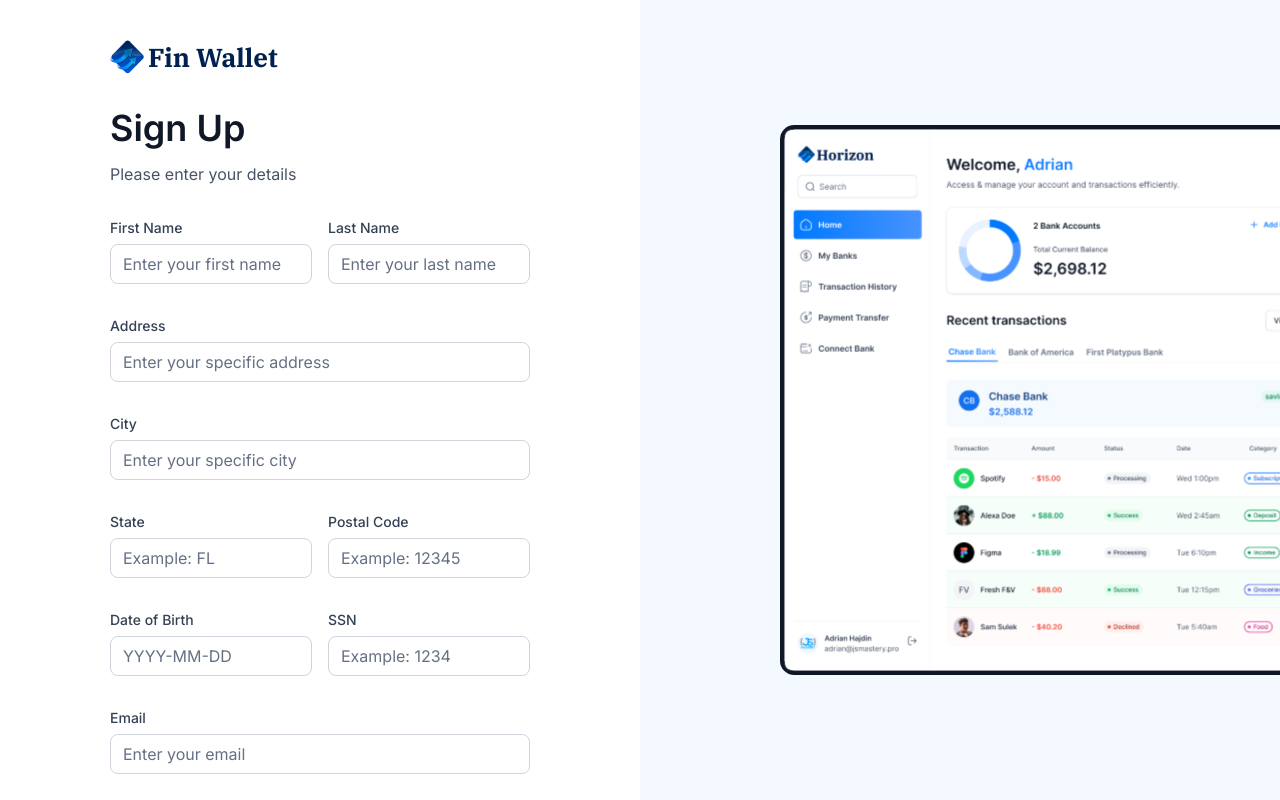
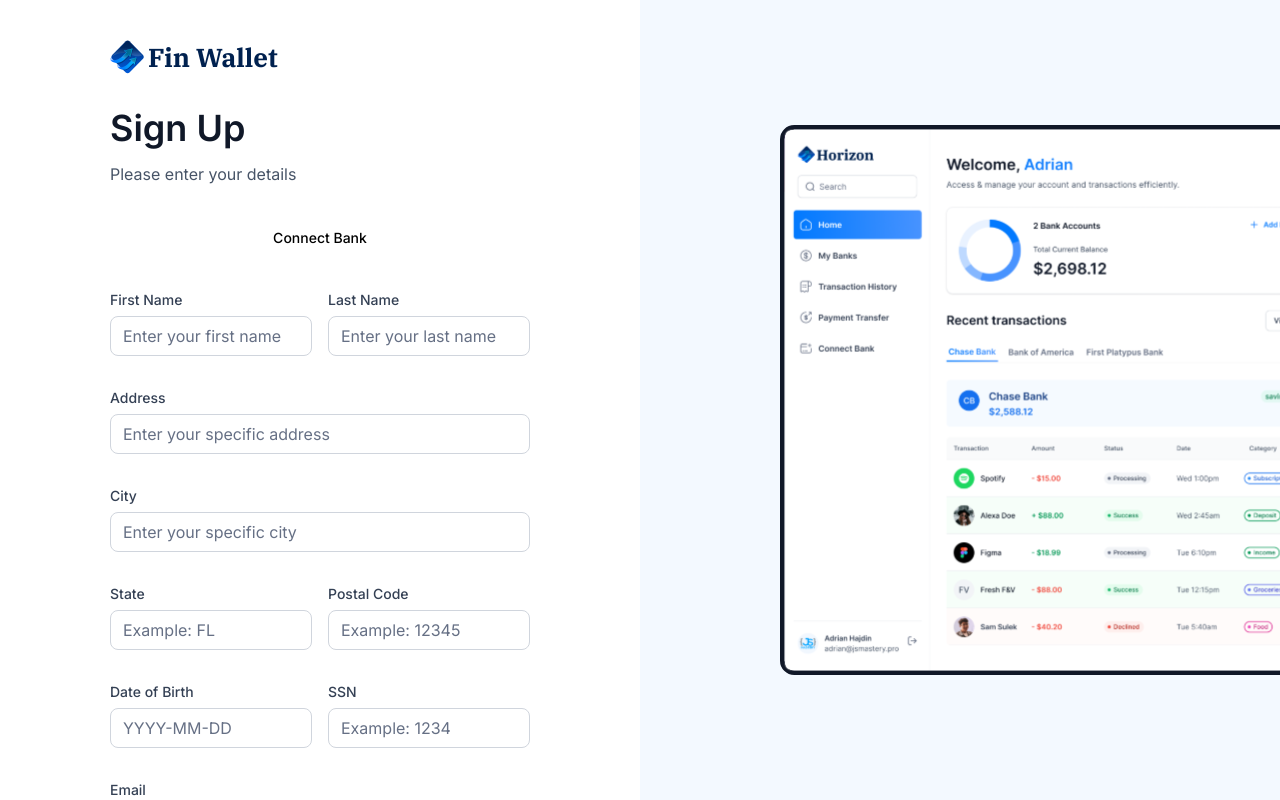
Before and after one commit to albert-gorgori/FinWallet, a Next.js app: page /sign-up in a window 1280 px wide. Shown: the top 800 px of the page. Built offline with nearby package versions, Linux system fonts and the light colour scheme.

Commit message:
Plaid button - wip

```diff
--- a/components/AuthForm.tsx
+++ b/components/AuthForm.tsx
@@ -91,11 +91,11 @@
           </p>
         </div>
       </header>
-      {user ? (
+      {/* {user ? ( */}
         <div className="flex flex-col gap-4">
           <PlaidLink user={user} variant="primary" />
         </div>
-      ) : (
+       {/* ) : ( */}
         <>
           <Form {...form}>
             <form onSubmit={form.handleSubmit(onSubmit)} className="space-y-8">
@@ -200,7 +200,7 @@
             </Link>
           </footer>
         </>
-      )}
+      {/* )} */}
     </section>
   );
 };
--- a/components/PlaidLink.tsx
+++ b/components/PlaidLink.tsx
@@ -1,9 +1,18 @@
-import React from 'react'
+import React from "react";
+import { Button } from "./ui/button";
 
-const PlaidLink = ({user, variant}: PlaidLinkProps) => {
+const PlaidLink = ({ user, variant }: PlaidLinkProps) => {
   return (
-    <></>
-  )
-}
+    <>
+      {variant === "primary" ? (
+        <Button>Connect Bank</Button>
+      ) : variant === "ghost" ? (
+        <Button>Connect bank</Button>
+      ) : (
+        <Button>Connect bank</Button>
+      )}
+    </>
+  );
+};
 
-export default PlaidLink
+export default PlaidLink;
```
